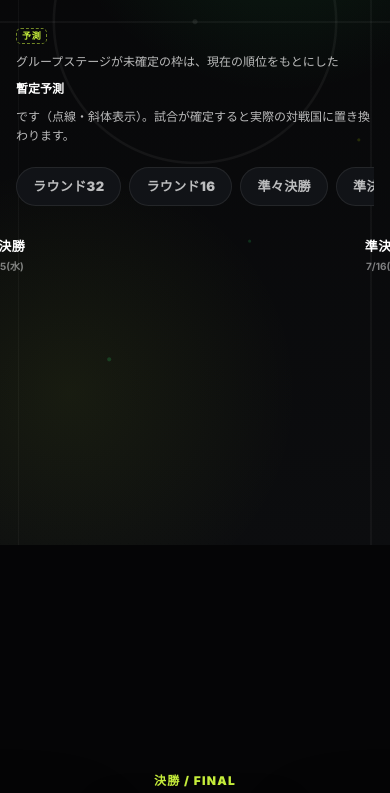
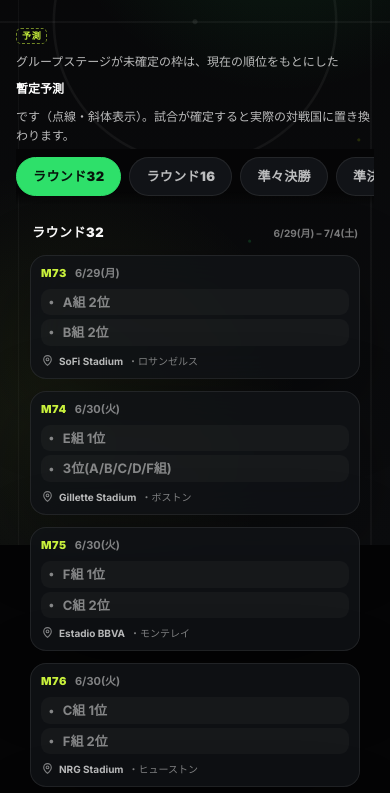
Before and after one commit to ry071702-prog/wc2026-slack-bot, a plain HTML site: page site/bracket.html in a window 390 px wide. Shown: the part 299-1092 px from the top of the page. Drawn offline with Linux system fonts and the light colour scheme; no server answers; files whose address does not match are found by name.

Commit message:
feat(site): 予測に組順位を表示・スマホ最適化・国名の見切れ解消
- 予測チームに「何組何位か」(例: E組1位 / C組3位) を国名の下に表示。
  3位枠は割当先チームの実グループから算出
- スマホ表示を刷新: PCは左右対称ツリー、スマホはラウンドタブで1ラウンドずつ
  全幅カードの縦リスト表示に切替 (中央寄せで空白だらけになる問題を解消)
- 国名は折り返し表示にして見切れ(省略)を解消。サイド構造を
  「国旗 | 国名+組順位/予測 | スコア」に再構成

```diff
--- a/site/assets/bracket.js
+++ b/site/assets/bracket.js
@@ -21,18 +21,29 @@ document.addEventListener("DOMContentLoaded", async () => {
     { stage: "LAST_16", label: "ラウンド16", nos: [91, 92, 95, 96] },
     { stage: "LAST_32", label: "ラウンド32", nos: [76, 78, 79, 80, 86, 88, 85, 87] },
   ];
-  // ナビ用 (左列 + 中央決勝)
+  // ナビ用タブ (PC=該当列へスクロール / スマホ=該当ラウンドへ切替)
   const ROUND_TABS = [
-    { label: "ラウンド32", target: "bk-left-LAST_32" },
-    { label: "ラウンド16", target: "bk-left-LAST_16" },
-    { label: "準々決勝", target: "bk-left-QUARTER_FINALS" },
-    { label: "準決勝", target: "bk-left-SEMI_FINALS" },
-    { label: "決勝", target: "bk-center" },
+    { label: "ラウンド32", target: "bk-left-LAST_32", stage: "LAST_32" },
+    { label: "ラウンド16", target: "bk-left-LAST_16", stage: "LAST_16" },
+    { label: "準々決勝", target: "bk-left-QUARTER_FINALS", stage: "QUARTER_FINALS" },
+    { label: "準決勝", target: "bk-left-SEMI_FINALS", stage: "SEMI_FINALS" },
+    { label: "決勝", target: "bk-center", stage: "FINAL" },
+  ];
+  // スマホ用: 1ラウンドずつ縦リスト表示 (決勝は3位決定戦も併記)
+  const MOBILE_STAGES = [
+    { stage: "LAST_32", label: "ラウンド32" },
+    { stage: "LAST_16", label: "ラウンド16" },
+    { stage: "QUARTER_FINALS", label: "準々決勝" },
+    { stage: "SEMI_FINALS", label: "準決勝" },
+    { stage: "FINAL", label: "決勝", extra: ["THIRD_PLACE"] },
   ];
 
   let nodeByNo = new Map();
+  let allMatches = [];
   let scheduleData = null;
   let proj = null;
+  let mobileRounds = new Map();
+  let roundTabButtons = [];
 
   try {
     const [bracket, schedule] = await Promise.all([
@@ -152,6 +163,7 @@ document.addEventListener("DOMContentLoaded", async () => {
       );
       return;
     }
+    allMatches = matches;
     nodeByNo = new Map(matches.map((node) => [node.match_no, node]));
     proj = buildProjection(scheduleData, matches);
 
@@ -164,13 +176,67 @@ document.addEventListener("DOMContentLoaded", async () => {
       buildHalf(RIGHT_COLS, "right"),
     );
 
-    container.replaceChildren(tree);
-    // 初期表示は中央(決勝)が見えるようスクロール位置を寄せる
-    requestAnimationFrame(() => {
-      container.scrollLeft = Math.max(
-        0,
-        (container.scrollWidth - container.clientWidth) / 2,
+    container.replaceChildren(tree, buildMobile());
+
+    // PC は初期表示で中央(決勝)が見えるようスクロール位置を寄せる
+    if (window.matchMedia("(min-width: 761px)").matches) {
+      requestAnimationFrame(() => {
+        container.scrollLeft = Math.max(
+          0,
+          (container.scrollWidth - container.clientWidth) / 2,
+        );
+      });
+    }
+  }
+
+  function matchesByStages(stages) {
+    return allMatches
+      .filter((node) => stages.includes(node.stage))
+      .sort((a, b) => (a.match_no || 0) - (b.match_no || 0));
+  }
+
+  // スマホ用: ラウンドごとの縦リスト (タブで1ラウンドずつ表示)
+  function buildMobile() {
+    const wrap = app.element("div", "bracket-mobile");
+    mobileRounds = new Map();
+    MOBILE_STAGES.forEach((round, index) => {
+      const section = app.element(
+        "div",
+        `bracket-mobile-round${index === 0 ? " is-active" : ""}`,
       );
+      const stages = [round.stage].concat(round.extra || []);
+      const nodes = matchesByStages(stages);
+
+      const head = app.element("div", "bracket-mobile-head");
+      head.append(app.element("span", "bk-col-title", round.label));
+      const range = dateRangeOf(nodes.map((node) => node.match_no));
+      if (range) {
+        head.append(app.element("span", "bk-col-date", range));
+      }
+      section.append(head);
+
+      const list = app.element("div", "bracket-mobile-list");
+      nodes.forEach((node) => {
+        if (node.stage === "THIRD_PLACE") {
+          list.append(
+            app.element("span", "bracket-mobile-3rd-tag", "3位決定戦"),
+          );
+        }
+        list.append(buildMatchCell(node));
+      });
+      section.append(list);
+      wrap.append(section);
+      mobileRounds.set(round.stage, section);
+    });
+    return wrap;
+  }
+
+  function setMobileRound(stage, activeButton) {
+    mobileRounds.forEach((section, key) => {
+      section.classList.toggle("is-active", key === stage);
+    });
+    roundTabButtons.forEach((button) => {
+      button.classList.toggle("is-active", button === activeButton);
     });
   }
 
@@ -257,10 +323,17 @@ document.addEventListener("DOMContentLoaded", async () => {
     if (!roundsNav) {
       return;
     }
-    const buttons = ROUND_TABS.map((tab) => {
-      const btn = app.element("button", "bracket-round-tab", tab.label);
+    const buttons = ROUND_TABS.map((tab, index) => {
+      const btn = app.element(
+        "button",
+        `bracket-round-tab${index === 0 ? " is-active" : ""}`,
+        tab.label,
+      );
       btn.type = "button";
       btn.addEventListener("click", () => {
+        // スマホ: 該当ラウンドへ切替
+        setMobileRound(tab.stage, btn);
+        // PC: 該当列へスクロール
         const target = document.getElementById(tab.target);
         if (target) {
           target.scrollIntoView({
@@ -272,6 +345,7 @@ document.addEventListener("DOMContentLoaded", async () => {
       });
       return btn;
     });
+    roundTabButtons = buttons;
     roundsNav.replaceChildren(...buttons);
   }
 
@@ -305,9 +379,22 @@ document.addEventListener("DOMContentLoaded", async () => {
         provisional: true,
         name: projected.team_ja || projected.team,
         flag: app.flagEmoji(projected.team),
+        pos: positionLabel(slot, projected),
       };
     }
     return { determined: false, name: slot.label || "未定", flag: "" };
+  }
+
+  // 予測チームが「何組の何位か」のラベル (例: E組1位 / C組3位)
+  function positionLabel(slot, projected) {
+    if (slot.type === "group" && slot.group) {
+      return `${slot.group}組${slot.rank === "W" ? "1" : "2"}位`;
+    }
+    if (slot.type === "third") {
+      const letter = String(projected.group || "").split("_")[1] || projected.group;
+      return letter ? `${letter}組3位` : "3位";
+    }
+    return "";
   }
 
   function winnerSide(node) {
@@ -353,10 +440,19 @@ document.addEventListener("DOMContentLoaded", async () => {
     const row = app.element("div", classes.join(" "));
     const flag = app.element("span", "bracket-flag", info.flag || "•");
     flag.setAttribute("aria-hidden", "true");
-    row.append(flag, app.element("span", "bracket-team", info.name));
+
+    const text = app.element("div", "bracket-side-text");
+    text.append(app.element("span", "bracket-team", info.name));
     if (info.provisional) {
-      row.append(app.element("span", "bracket-proj-tag", "予測"));
+      const meta = app.element("div", "bracket-proj-meta");
+      if (info.pos) {
+        meta.append(app.element("span", "bracket-proj-pos", info.pos));
+      }
+      meta.append(app.element("span", "bracket-proj-tag", "予測"));
+      text.append(meta);
     }
+    row.append(flag, text);
+
     const score = scoreFor(node, which);
     if (score !== "") {
       row.append(app.element("span", "bracket-score", score));
--- a/site/assets/style.css
+++ b/site/assets/style.css
@@ -3584,20 +3584,42 @@ a.bracket-match:focus-visible {
   font-size: 12px;
 }
 
+.bracket-side-text {
+  flex: 1 1 auto;
+  min-width: 0;
+  display: flex;
+  flex-direction: column;
+  gap: 1px;
+}
+
 .bracket-team {
-  flex: 1;
-  min-width: 0;
-  font-size: 13px;
+  font-size: 12.5px;
   font-weight: 700;
   color: var(--text-primary);
-  overflow: hidden;
-  text-overflow: ellipsis;
-  white-space: nowrap;
+  line-height: 1.25;
+  /* 見切れ防止: 国名は折り返して全表示する */
+  white-space: normal;
+  overflow-wrap: anywhere;
+  word-break: normal;
 }
 
 .bracket-side.is-slot .bracket-team {
   color: var(--text-muted);
   font-weight: 700;
+  font-size: 11.5px;
+}
+
+.bracket-proj-meta {
+  display: flex;
+  align-items: center;
+  gap: 5px;
+}
+
+.bracket-proj-pos {
+  font-size: 9.5px;
+  font-weight: 800;
+  letter-spacing: 0.02em;
+  color: var(--accent-lime);
 }
 
 .bracket-score {
@@ -3649,11 +3671,34 @@ a.bracket-match:focus-visible {
 
 @media (max-width: 760px) {
   .bracket-tree {
-    --bk-col-w: 156px;
-    --bk-gap: 22px;
+    --bk-col-w: 168px;
+    --bk-gap: 20px;
+  }
+  .bracket-scroll {
+    padding: 4px 14px 16px;
+    scroll-snap-type: x proximity;
+  }
+  .bk-col {
+    scroll-snap-align: center;
   }
   .bracket-match {
     padding: 9px 10px;
+    gap: 7px;
+  }
+  .bracket-venue {
+    font-size: 10px;
+  }
+  /* スマホでは予測の凡例を1行ずつ読みやすく */
+  .bracket-legend {
+    font-size: 11.5px;
+  }
+  .bracket-rounds {
+    position: sticky;
+    top: var(--header-height);
+    z-index: 3;
+    padding: 8px 0;
+    margin: 0 0 12px;
+    background: linear-gradient(180deg, var(--bg-primary) 78%, transparent);
   }
 }
 
@@ -3773,6 +3818,81 @@ a.bracket-match:focus-visible {
   color: var(--text-secondary);
 }
 
-.bracket-side.is-proj .bracket-proj-tag {
-  margin-left: auto;
-}
+.bracket-proj-tag {
+  font-size: 8.5px;
+  padding: 0 4px;
+}
+
+/* スマホ用: ラウンド別の縦リスト表示 (PCではツリー、スマホではこちら) */
+.bracket-mobile {
+  display: none;
+}
+
+.bracket-round-tab.is-active {
+  color: #07140b;
+  background: var(--accent-green);
+  border-color: var(--accent-green);
+}
+
+.bracket-mobile-head {
+  display: flex;
+  align-items: baseline;
+  justify-content: space-between;
+  gap: 10px;
+  padding: 2px 2px 12px;
+}
+
+.bracket-mobile-round {
+  display: none;
+}
+
+.bracket-mobile-round.is-active {
+  display: block;
+}
+
+.bracket-mobile-list {
+  display: flex;
+  flex-direction: column;
+  gap: 12px;
+}
+
+.bracket-mobile-list .bracket-match {
+  width: 100%;
+}
+
+.bracket-mobile-3rd-tag {
+  display: block;
+  margin-top: 8px;
+  font-size: 11px;
+  font-weight: 900;
+  letter-spacing: 0.06em;
+  color: var(--accent-gold, #e6c76a);
+}
+
+@media (max-width: 760px) {
+  .bracket-tree {
+    display: none;
+  }
+  .bracket-mobile {
+    display: block;
+  }
+  /* スマホはリスト表示なので全幅トリックを解除して素直に並べる */
+  .bracket-scroll {
+    width: auto;
+    margin-left: 0;
+    overflow-x: visible;
+  }
+  /* スマホのカードは情報量を確保するため少し大きめに */
+  .bracket-mobile .bracket-team {
+    font-size: 14px;
+  }
+  .bracket-mobile .bracket-side.is-slot .bracket-team {
+    font-size: 13px;
+  }
+  .bracket-mobile .bracket-flag {
+    font-size: 19px;
+  }
+  .bracket-mobile .bracket-proj-pos {
+    font-size: 11px;
+  }
+}
```
